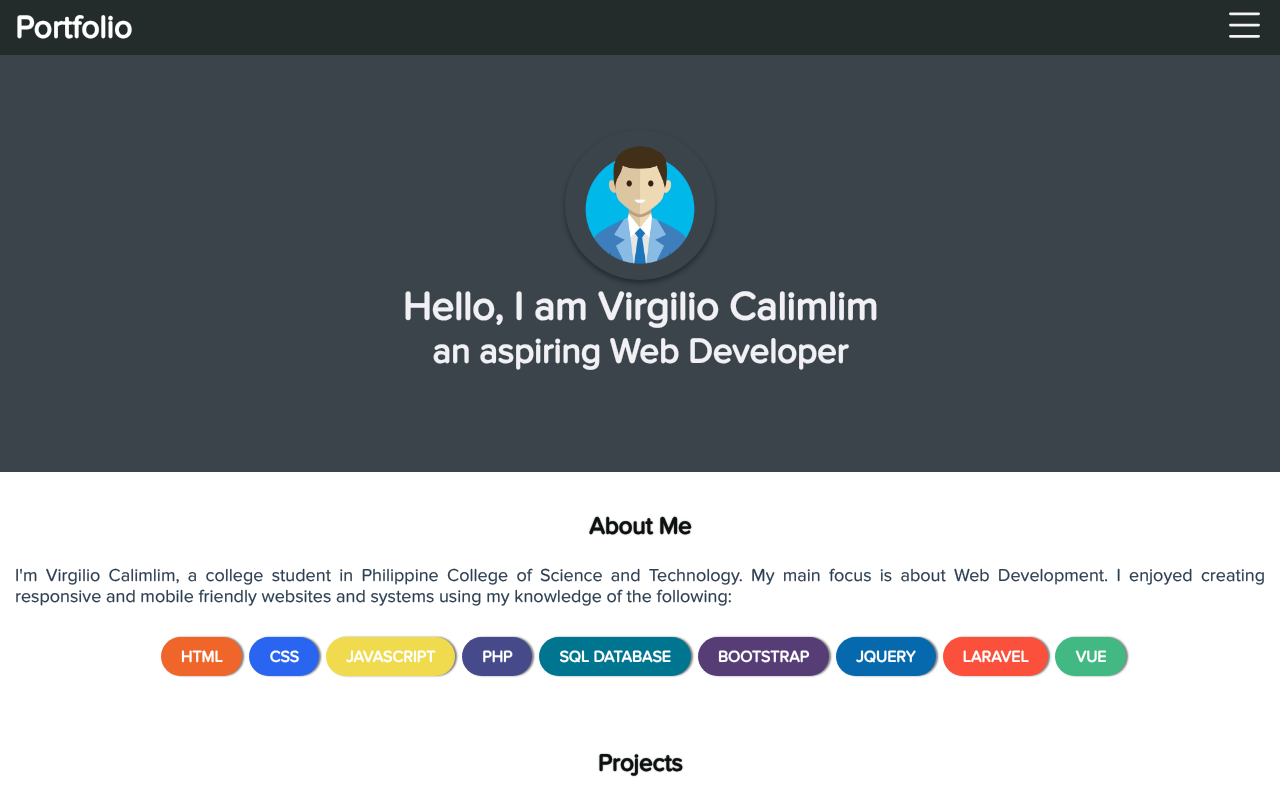
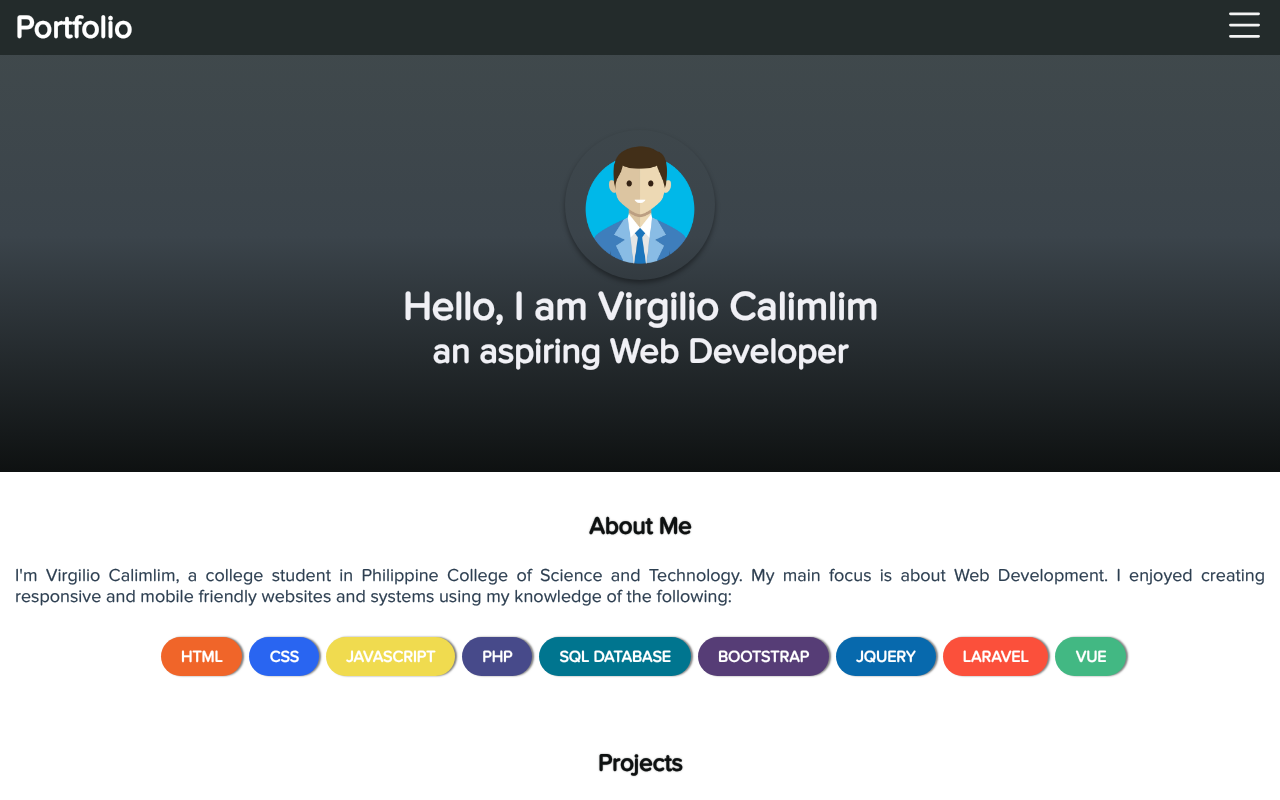
Before and after one commit to vircalimlim/First-Vue-App, a Vue app: page / in a window 1280 px wide. Shown: the top 800 px of the page. Built offline with nearby package versions, Linux system fonts and the light colour scheme; a web font is replaced by a local one.

Commit message:
added gradient color

```diff
--- a/src/components/Personal.vue
+++ b/src/components/Personal.vue
@@ -233,7 +233,7 @@
       flex-wrap: wrap;
       justify-content: center;
       align-items: center;
-      background: #3b444b;
+      background: linear-gradient(360deg, #0e1111, #3b444b, #414a4c);
       min-height: 40vh;
       padding: 130px 15px 100px 15px;
     }
```
